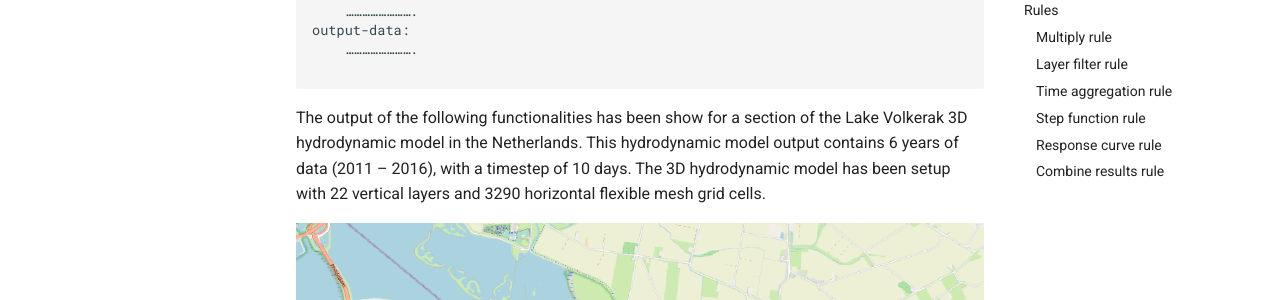
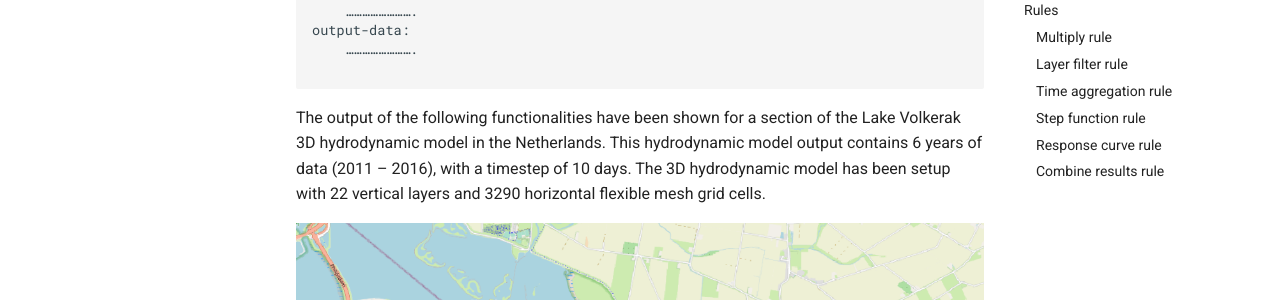
Before and after one commit to Deltares/D-EcoImpact, an MkDocs documentation site: the page built from docs/tutorials/input.md, in a window 1280 px wide and 900 px high, scrolled down 1653 px. Shown: the part 152-452 px from the top of the window. Built offline with MkDocs 1.6.1 and Material for MkDocs 9.7.7, drawn with Linux system fonts in a browser that asks for light colours; comment, search, counter and statistics services are not loaded.

Commit message:
spelling
Signed-off-by: Wouter Schoonveld <35798126+wschoonveld@users.noreply.github.com>

````diff
--- a/docs/tutorials/input.md
+++ b/docs/tutorials/input.md
@@ -73,7 +73,7 @@ output-data:
 
 ```
 
-The output of the following functionalities has been show for a section of the Lake Volkerak 3D hydrodynamic model in the Netherlands. This hydrodynamic model output contains 6 years of data (2011 – 2016), with a timestep of 10 days. The 3D hydrodynamic model has been setup with 22 vertical layers and 3290 horizontal flexible mesh grid cells.
+The output of the following functionalities have been shown for a section of the Lake Volkerak 3D hydrodynamic model in the Netherlands. This hydrodynamic model output contains 6 years of data (2011 – 2016), with a timestep of 10 days. The 3D hydrodynamic model has been setup with 22 vertical layers and 3290 horizontal flexible mesh grid cells.
 
 
 ![Valkerak](/assets/images/3_valkerak_result.png "Spatial location of the Lake Volkerak hydrodynamic model output that has been used to show the effect of each function.")
````
